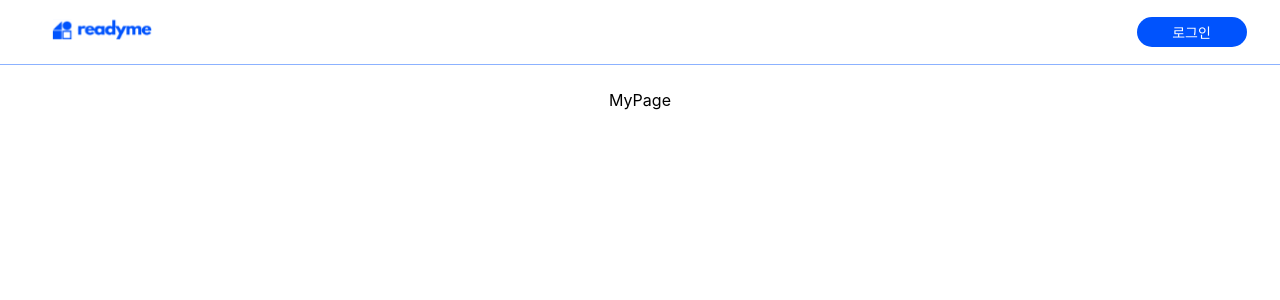
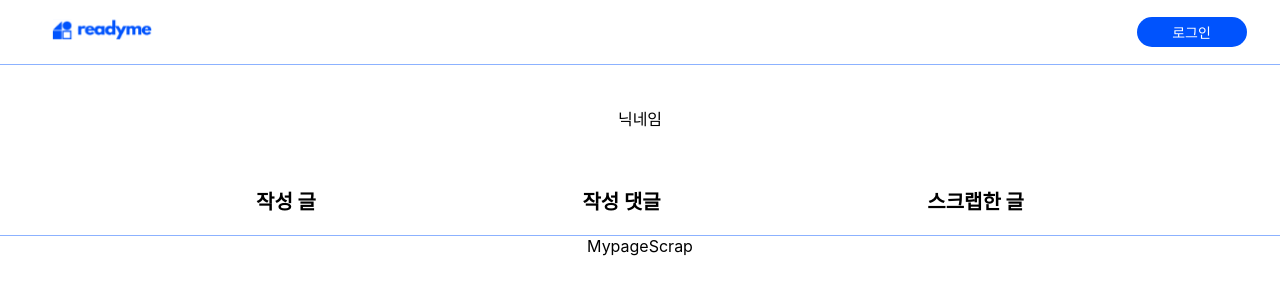
Before and after one commit to jaejlf/Community_Upgrade, a React (Create React App) app in the folder client/team-memory4/: page /mypage in a window 1280 px wide. Shown: the top 300 px of the page. Built offline with nearby package versions, Linux system fonts and the light colour scheme; what @looop/quill-image-resize-module-react would draw is missing.

Commit message:
마이페이지 작업중

```diff
--- /dev/null
+++ b/client/team-memory4/src/components/Comment.js
@@ -0,0 +1,79 @@
+import React, { useState, useContext, useEffect } from "react";
+import '../styles/Comments.css';
+import { getApi, deleteApi } from '../api';
+import { AuthContext } from "../App";
+import { RecommentContext } from "../pages/PostDetail";
+
+
+const Comment = ({ comment }) => {
+    const authContext = useContext(AuthContext);
+    const recommentContext = useContext(RecommentContext);
+
+    const recommentHandler = () => {
+        if (recommentContext.state.recommentId === comment._id) { // 답글 누른거 또 누름 = 취소
+            recommentContext.dispatch({
+                type: "recommentNonClick",
+                recommentId: null,
+                recomment2Whom: null,
+            });
+        } else {
+            recommentContext.dispatch({
+                type: "recommentClick",
+                recommentId: comment._id,
+                recomment2Whom: comment.writer,
+            });
+        }
+    }
+
+    const commentDeleteHandler = async () => {
+        await deleteApi(
+            {},
+            `/comment/${comment._id}`,
+            authContext.state.token
+        )
+        .then(({ status, data }) => {
+            if (status === 200) {
+                console.log('댓글삭제', status, data);
+            } else if (status === 501) {
+                alert("작성자만 댓글을 삭제할 수 있습니다.");
+            }
+        })
+        .catch((e) => {
+            console.log(e);
+        });
+    }
+
+    return (
+        <div className="all-comment-section">
+            <div className={
+                (comment.depth === 1 ? "one-comment-1" : "one-comment-2")}>
+                <div className="comment-upper">
+                    <p className="comment-upper-writer">{comment.writer}</p>
+                    <p className="comment-upper-role">{comment.role === 1 ? ('일반회원') : ('기업회원')}</p>
+                    <p className="comment-upper-date">{comment.date}</p>
+                </div>
+                <div className="comment-content">
+                    {(
+                        comment.isDeleted === false
+                        ?
+                        <p>{comment.content}</p>
+                        :
+                        <p>(삭제된 댓글입니다.)</p>
+                    )}
+                </div>
+                <div className="comment-lower">
+                    <p className="recomment-btn" onClick={recommentHandler}>답글쓰기</p>
+                    {(
+                        comment.auth === true ?
+                        <p className="comment-del-btn" onClick={commentDeleteHandler}>삭제하기</p>
+                        :
+                        <></>
+                    )}
+                </div>
+            </div>
+
+        </div>
+    )
+}
+
+export default Comment;
--- a/client/team-memory4/src/components/LoginForm.js
+++ b/client/team-memory4/src/components/LoginForm.js
@@ -35,27 +35,25 @@ const LoginForm = (roleid) => {
             setLoginErrorMsg("이메일 형식에 맞게 입력해주세요.");
         } else {
             ////////////// 임시 data로 로그인 /////////////
-            // authContext.dispatch({
-            //     type: "login",
-            //     // token: data.token,
-            //     token: "1243232",
-            //     email: details.email,
-            //     name: details.name,
-            //     role: 0,
-            //     userId: 1,
-            // });
-            // localStorage.setItem(
-            //     "loggedInfo",
-            //     JSON.stringify({
-            //         email: details.email,
-            //         role: 0,
-            //         name: details.name,
-            //         // token: data.token
-            //         token: "1243232",
-            //         userId: 1,
-            //     })
-            // );
-            // navigate("/board");
+            authContext.dispatch({
+                type: "login",
+                // token: data.token,
+                token: "1243232",
+                email: details.email,
+                role: 1,
+                userId: 1,
+            });
+            localStorage.setItem(
+                "loggedInfo",
+                JSON.stringify({
+                    email: details.email,
+                    role: 1,
+                    // token: data.token
+                    token: "1243232",
+                    userId: 1,
+                })
+            );
+            navigate("/");
             //////////////////////////////////////////
             await postApi(details, "/user/login")
                 .then(({ status, data }) => {
@@ -65,7 +63,6 @@ const LoginForm = (roleid) => {
                             type: "login",
                             token: data.token,
                             email: details.email,
-                            name: details.name,
                             role: data.role,
                             userId: data.userId,
                         });
@@ -74,7 +71,6 @@ const LoginForm = (roleid) => {
                             JSON.stringify({
                                 email: details.email,
                                 role: data.role,
-                                name: details.name,
                                 token: data.token,
                                 userId: data.userId,
                             })
--- a/client/team-memory4/src/components/MyComment.js
+++ b/client/team-memory4/src/components/MyComment.js
@@ -32,7 +32,7 @@ const MyComment = ({ props }) => {
                 authContext.state.token
             )
             .then(({ status, data }) => {
-                if (status === 200) {
+                if (status === 200 || status === 201) {
                     console.log('댓글 작성 post api', status);
                     window.location.replace(`/post/${postId}`);  // 새로고침하여 댓글 다시 불러오기
                 } else if (status === 500) {
@@ -55,7 +55,7 @@ const MyComment = ({ props }) => {
                 authContext.state.token
             )
             .then(({ status, data }) => {
-                if (status === 200) {
+                if (status === 200 || status === 201) {
                     console.log('대댓글 post api', status);
                     window.location.replace(`/post/${postId}`);  // 새로고침하여 댓글 다시 불러오기
                 } else if (status === 500) {
--- /dev/null
+++ b/client/team-memory4/src/components/MypageComment.js
@@ -0,0 +1,59 @@
+import React, { useState, useEffect, useContext } from "react";
+import { getApi } from "../api";
+import { AuthContext } from "../App";
+import { Comment } from '../components';
+
+
+const MypageComment = () => {
+    let dumpdata = {
+        "myComment": [
+            {
+                "_id": "622aefb3e7f1228834012443",
+                "userId": 3,
+                "writer": "tester",
+                "postNumber": 1,
+                "content": "댓글테슽트1",
+                "isDeleted": false,
+                "depth": 1,
+                "date": "2022-03-11 15:44:03"
+            }
+        ]
+    };
+    const authContext = useContext(AuthContext);
+    // const [myComments, setMyComments] = useState(dumpdata.myComment);
+    const [myComments, setMyComments] = useState([]);
+
+    useEffect(() => {
+        const getMypageComment = async() => {
+            await getApi(
+                {},
+                '/mypage/comment',
+                authContext.state.token
+            )
+            .then(({ status, data }) => {
+                if (status === 200) {
+                    console.log(data);
+                    setMyComments(data.myComment);
+                }
+            })
+            .catch((e) => {
+                console.log(e);
+            });
+        }
+        getMypageComment();
+        console.log('잘 받아왔나..?', myComments);
+    }, []);
+
+    return (
+        <div>
+            MypageComment
+            {myComments.map(comment => (
+                <Comment
+                    comment={comment}
+                />
+            ))}
+        </div>
+    )
+}
+
+export default MypageComment;
--- /dev/null
+++ b/client/team-memory4/src/components/MypagePost.js
@@ -0,0 +1,14 @@
+import React, { useState, useEffect } from "react";
+
+
+
+const MypagePost = () => {
+
+    return (
+        <div>
+            MypagePost
+        </div>
+    )
+}
+
+export default MypagePost;
--- /dev/null
+++ b/client/team-memory4/src/components/MypageScrap.js
@@ -0,0 +1,14 @@
+import React, { useState, useEffect } from "react";
+
+
+
+const MypageScrap = () => {
+
+    return (
+        <div>
+            MypageScrap
+        </div>
+    )
+}
+
+export default MypageScrap;
--- a/client/team-memory4/src/components/index.js
+++ b/client/team-memory4/src/components/index.js
@@ -4,3 +4,7 @@ export { default as Editor } from "./Editor";
 export { default as SearchBar } from "./SearchBar";
 export { default as MyComment } from "./MyComment";
 export { default as AllComments } from "./AllComments";
+export { default as MypagePost } from "./MypagePost";
+export { default as MypageComment } from "./MypageComment";
+export { default as MypageScrap } from "./MypageScrap";
+export { default as Comment } from "./Comment";
--- a/client/team-memory4/src/pages/MyPage.js
+++ b/client/team-memory4/src/pages/MyPage.js
@@ -1,10 +1,45 @@
-import React from 'react';
+import React, { useContext, useState, useEffect } from 'react';
+import { AuthContext } from "../App";
+import { ReactComponent as HeaderLine } from '../assets/images/header-line.svg';
+import { MypagePost, MypageComment, MypageScrap } from '../components';
+import "../styles/MyPage.css";
 
 
 const MyPage = () => {
+    const authContext = useContext(AuthContext);
+    // 작성글, 작성 댓글, 스크랩 -> 각각 postid를 통해 해당 글로 페이지 이동
+    const [option, setOption] = useState("post"); // post, comment, scrap
+
+
+    const optionclickHandler = (clickOption) => {
+        setOption(clickOption);
+    }
+
     return (
-        <div>
-            MyPage
+        <div className='mypage'>
+            <div className='mypage-info-section'>
+                <p>{authContext.state.email}</p>
+                <p>닉네임</p>
+            </div>
+            <div className='mypage-options'>
+                <p onClick={() => optionclickHandler("post")}>작성 글</p>
+                <p onClick={() => optionclickHandler("comment")}>작성 댓글</p>
+                <p onClick={() => optionclickHandler("scrap")}>스크랩한 글</p>
+            </div>
+            <HeaderLine />
+            <div className='mypage-list-section'>
+            {
+                option === 'scrap' ? (
+                    <MypagePost />
+                ) : (
+                    option === 'comment' ? (
+                        <MypageComment />
+                    ) : (
+                        <MypageScrap />
+                    )
+                )
+            }
+            </div>
         </div>
     );
 };
--- /dev/null
+++ b/client/team-memory4/src/styles/MyPage.css
@@ -0,0 +1,17 @@
+.mypage {
+    display: flex;
+    flex-direction: column;
+}
+
+.mypage-options {
+    display: flex;
+    flex-direction: row;
+    justify-content: space-between;
+    margin: 20px 20vw 0;
+    font-weight: bold;
+    font-size: 20px;
+}
+
+.mypage-options p {
+    cursor: pointer;
+}
```
Also changed, not shown: client/team-memory4/src/components/AllComments.js (+2 -71 lines).
